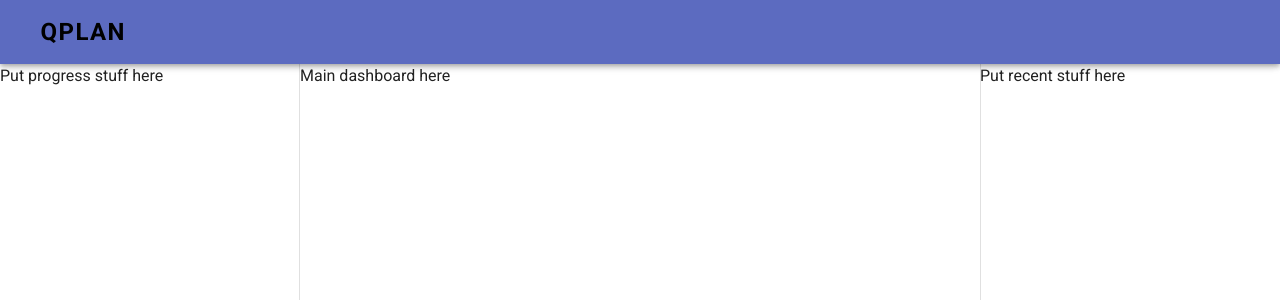
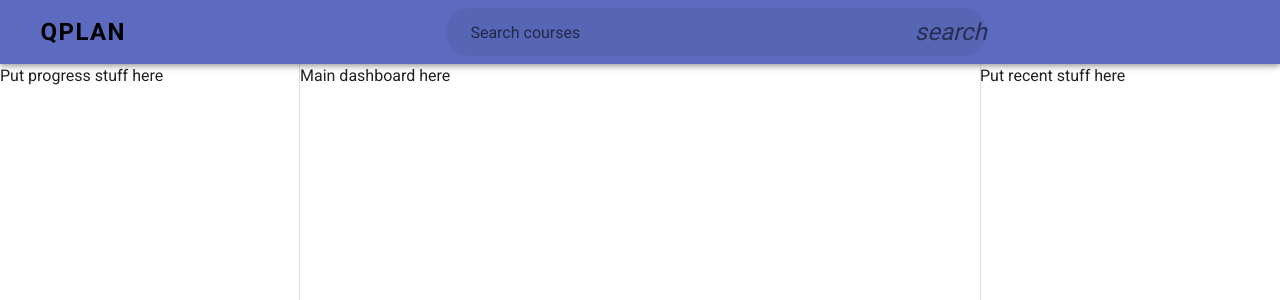
Before and after one commit to EdwinXu/CMPE-CISC-325, a Vue app in the folder qplan/: page /#/ in a window 1280 px wide. Shown: the top 300 px of the page. Built offline with nearby package versions, Linux system fonts and the light colour scheme.

Commit message:
Add search bar to header

```diff
--- a/qplan/src/components/layout/Header.vue
+++ b/qplan/src/components/layout/Header.vue
@@ -4,10 +4,28 @@
     <span class="title mr-5">
       <v-btn x-large text rounded>
         <h2>
-          <router-link to="/" class="black--text" style="text-decoration: none;"> QPlan</router-link>
+          <router-link to="/" class="black--text" style="text-decoration: none;">QPlan</router-link>
         </h2>
       </v-btn>
     </span>
+
+    <v-spacer />
+
+    <v-autocomplete
+      label="Search courses"
+      ref="searchBar"
+      rounded
+      flat
+      hide-details
+      append-icon="search"
+      clearable
+      solo-inverted
+      hide-no-data
+      hint="Search by courses code, name, descriptions and professors "
+    ></v-autocomplete>
+
+    <v-spacer />
+
   </v-app-bar>
 </template>
 
```
